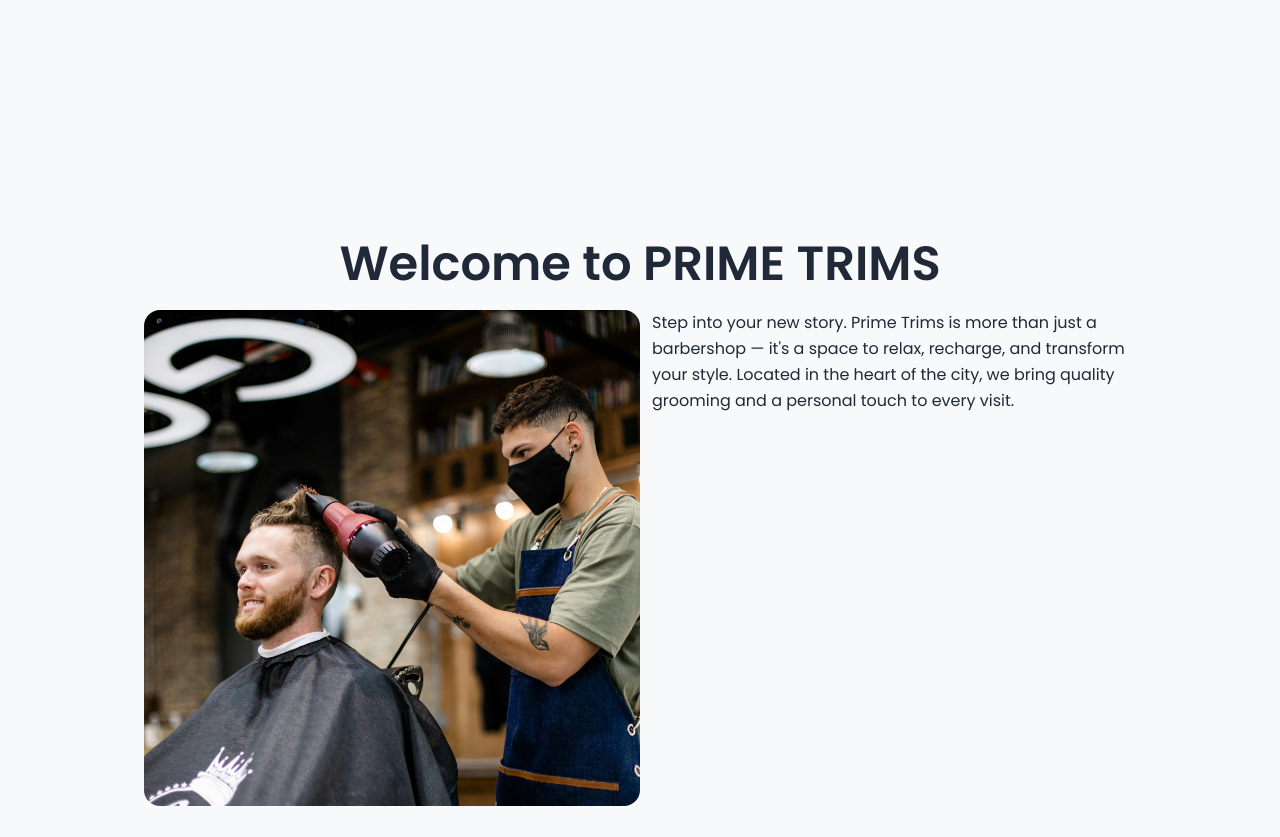
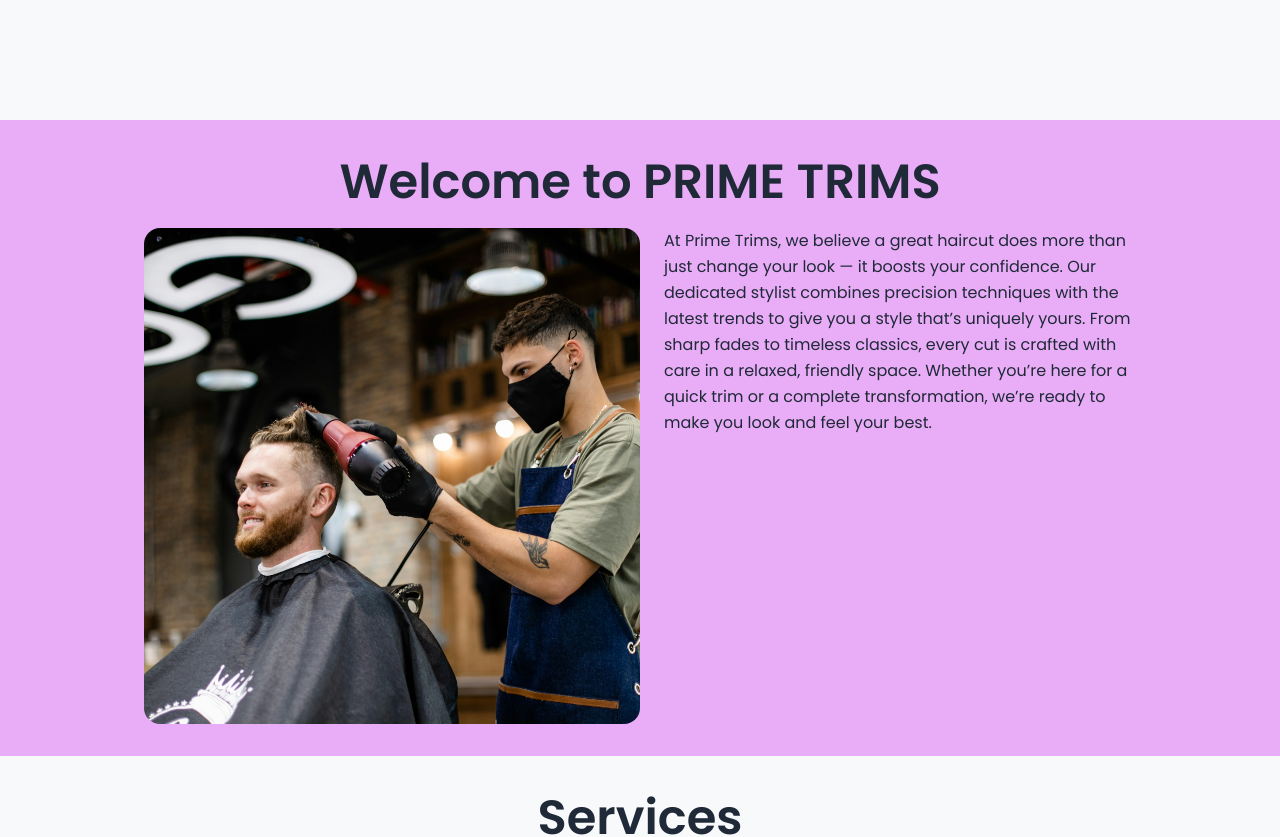
Before and after one commit to malvz22/prime-trims, a React (Vite) app: page / in a window 1280 px wide. Shown: the part 680-1517 px from the top of the page. Built offline with nearby package versions, Linux system fonts and the light colour scheme.

Commit message:
feat: updated about us paragraph words, and added copyright words in footer

```diff
--- a/src/App.jsx
+++ b/src/App.jsx
@@ -31,20 +31,24 @@ function App() {
         </section>
         <section
           id="about-us"
-          className="text-center flex items-center justify-center scroll-mt-22 min-h-screen section-container"
+          className="text-center flex items-center justify-center scroll-mt-22 bg-lavender"
         >
-          <div className="flex flex-col">
+          <div className="flex flex-col section-container">
             <h1>Welcome to PRIME TRIMS</h1>
-            <div className="flex flex-col md:flex-row items-center md:items-start w-full max-w-full gap-3">
+            <div className="flex flex-col md:flex-row items-center md:items-start w-full max-w-full gap-6">
               <img
                 src="/barber.jpg"
                 className="w-full md:w-[50%] object-cover rounded-2xl"
               />
               <p className="text-start">
-                Step into your new story. Prime Trims is more than just a
-                barbershop — it's a space to relax, recharge, and transform your
-                style. Located in the heart of the city, we bring quality
-                grooming and a personal touch to every visit.
+                At Prime Trims, we believe a great haircut does more than just
+                change your look — it boosts your confidence. Our dedicated
+                stylist combines precision techniques with the latest trends to
+                give you a style that’s uniquely yours. From sharp fades to
+                timeless classics, every cut is crafted with care in a relaxed,
+                friendly space. Whether you’re here for a quick trim or a
+                complete transformation, we’re ready to make you look and feel
+                your best.
               </p>
             </div>
           </div>
@@ -82,9 +86,9 @@ function App() {
         </section>
         <section
           id="pricelist"
-          className="text-center flex flex-col justify-center scroll-mt-22 min-h-screen section-container"
+          className="text-center flex flex-col justify-center scroll-mt-22 min-h-screen  text-white bg-deepIndigo"
         >
-          <div className="flex flex-col px-4">
+          <div className="flex flex-col section-container">
             <h1>Price List</h1>
             <div className="flex flex-col mb-12">
               {price.map((item, index) => (
@@ -130,6 +134,10 @@ function App() {
         >
           <div className="flex flex-col section-container">
             <h1>Contact</h1>
+            <p className="mb-4">
+              For inquiries or to book an appointment, please reach out to us
+              via our social media or contact number.
+            </p>
             <div className="grid grid-cols-1 md:grid-cols-3 text-start gap-4 mb-12">
               <div className="flex flex-col">
                 <img
@@ -151,21 +159,39 @@ function App() {
                       size={30}
                       className="bg-mint rounded-full p-1 text-deepIndigo"
                     />
-                    +62 895361534253
+                    <a
+                      href="https://api.whatsapp.com/send/?phone=0895361534253&text&type=phone_number&app_absent=0"
+                      target="_blank"
+                      rel="noopener noreferrer"
+                    >
+                      +62 895361534253
+                    </a>
                   </li>
                   <li className="flex items-center gap-2 mb-2">
                     <FaWhatsapp
                       size={30}
                       className="bg-mint rounded-full p-1 text-deepIndigo"
                     />
-                    +62 895361534253
+                    <a
+                      href="https://api.whatsapp.com/send/?phone=0895361534253&text&type=phone_number&app_absent=0"
+                      target="_blank"
+                      rel="noopener noreferrer"
+                    >
+                      +62 895361534253
+                    </a>
                   </li>
                   <li className="flex items-center gap-2 mb-2">
                     <FaInstagram
                       size={30}
                       className="bg-mint rounded-full p-1 text-deepIndigo"
                     />
-                    primetrims_
+                    <a
+                      href="https://www.instagram.com/primetrims_/"
+                      target="_blank"
+                      rel="noopener noreferrer"
+                    >
+                      primetrims_
+                    </a>
                   </li>
                 </ul>
               </div>
@@ -183,17 +209,14 @@ function App() {
                 />
               </div>
             </div>
-            <p className="mb-4">
-              For inquiries or to book an appointment, please reach out to us
-              via our social media or contact number.
-            </p>
-            <a
+
+            {/* <a
               href="https://linktr.ee/primetrims?utm_source=linktree_profile_share&ltsid=7f35900f-0d17-413a-b3c3-44d1ec13c5f1"
               target="_blank"
               rel="noopener noreferrer"
             >
               <button>Contact Us</button>
-            </a>
+            </a> */}
           </div>
         </section>
       </main>
--- a/src/components/Footer/Footer.jsx
+++ b/src/components/Footer/Footer.jsx
@@ -3,7 +3,7 @@ import navigation from "../../data/navigation";
 
 const Footer = () => {
   return (
-    <footer className="w-full max-w-full md:mx-auto flex flex-col items-center py-4 text-[#1f2937]">
+    <footer className="w-full max-w-full md:mx-auto flex flex-col items-center py-4 bg-deepIndigo text-white">
       <div className="flex flex-col justify-between w-full max-w-[1024px] px-4">
         <div className="justify-start md:justify-between flex flex-col md:flex-row py-2 items-center gap-5">
           <img src="primetrims-logo.png" className="w-[80px]" />
@@ -30,6 +30,7 @@ const Footer = () => {
           </a>
         </div>
         <hr className="border-t border-gray-300 my-3 w-full max-w-[1024px] px-4" />
+        <p className="text-center">© Copyright PRIME TRIMS</p>
       </div>
     </footer>
   );
```
